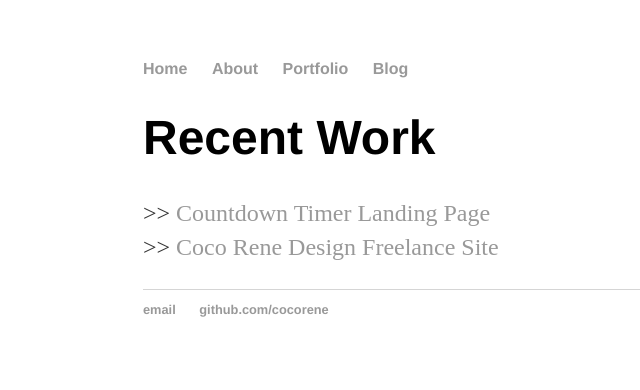
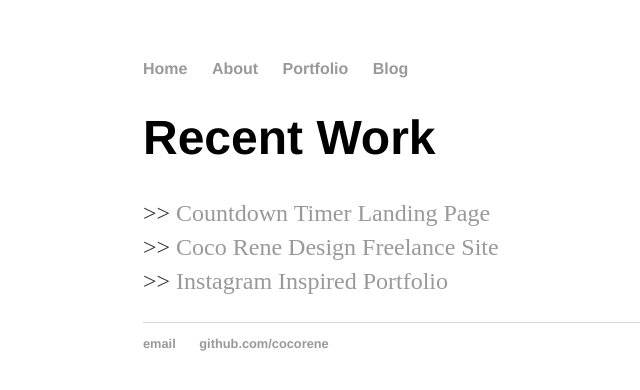
Before and after one commit to cocorene/cocorene.github.io, a Jekyll site: the page built from portfolio/index.html, in a window 1280 px wide. Shown: the top 390 px of the page, without its empty margins (49-689 px from the left). Built offline with Jekyll 4.4.1, drawn with Linux system fonts in a browser that asks for light colours.

Commit message:
Add Instagram Portfolio

```diff
--- a/portfolio/index.html
+++ b/portfolio/index.html
@@ -7,5 +7,6 @@ description: Information about the personal website for Chanelle White, Web Desi
   <div class="portfolio">
     <h1>Recent Work</h1>
     <p>>> <a href="http://cocorene.github.io/countdown-landing-page/" target="_blank">Countdown Timer Landing Page</a><br />
-    >> <a href="http://cocorenedesign.com/" target="_blank">Coco Rene Design Freelance Site</a></p>
+    >> <a href="http://cocorenedesign.com/" target="_blank">Coco Rene Design Freelance Site</a><br />
+    >> <a href="http://cocorene.github.io/instagram-portfolio/" target="_blank">Instagram Inspired Portfolio</a></p>
   </div>
```
